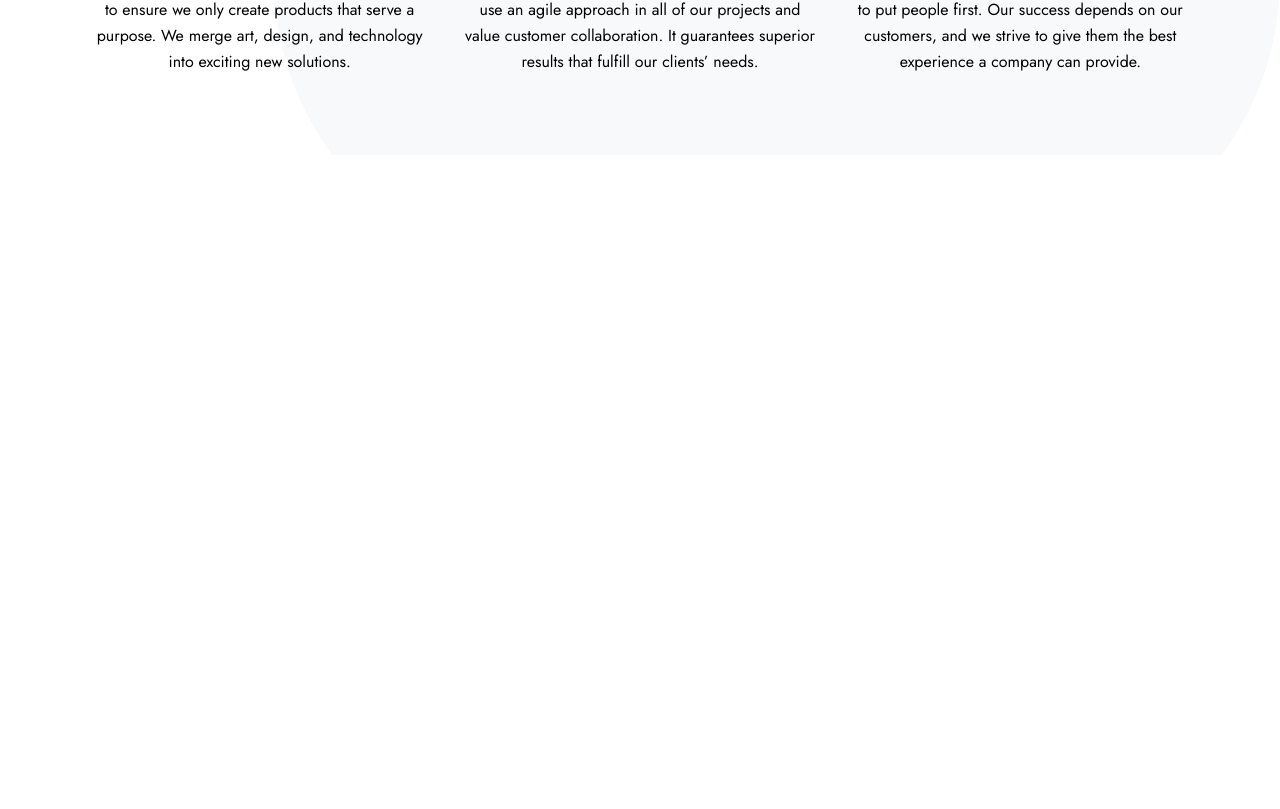
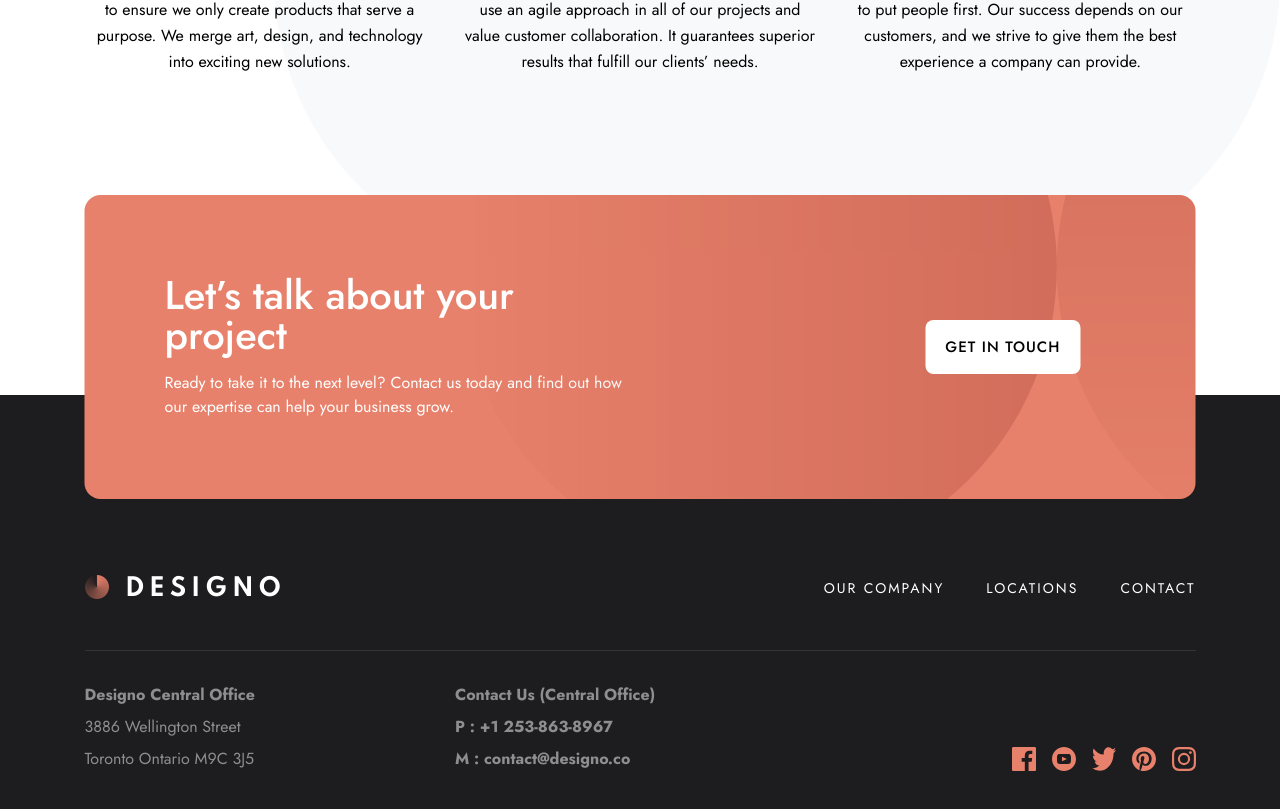
Before and after one commit to BenjaminBatres/Designo, a Next.js app: page / in a window 1280 px wide. Shown: the part 2036-2845 px from the top of the page. Before the commit the page ends 2191 px from the top, so only its background shows below. Built offline with nearby package versions, Linux system fonts and the light colour scheme.

Commit message:
feat: implemented footer section

```diff
--- /dev/null
+++ b/app/components/Footer.tsx
@@ -0,0 +1,98 @@
+import Link from "next/link";
+import CTASection from "./Sections/CTASection";
+import Image from "next/image";
+import Logo from "../assets/shared/desktop/logo-light.png";
+import FacebookIcon from "../assets/shared/desktop/icon-facebook.svg";
+import YoutubeIcon from "../assets/shared/desktop/icon-youtube.svg";
+import TwitterIcon from "../assets/shared/desktop/icon-twitter.svg";
+import PinterestIcon from "../assets/shared/desktop/icon-pinterest.svg";
+import InstagramIcon from "../assets/shared/desktop/icon-instagram.svg";
+export default function Footer() {
+  const links = [
+    {
+      path: "/about",
+      name: "Our company",
+    },
+    {
+      path: "/locations",
+      name: "Locations",
+    },
+    {
+      path: "/contact",
+      name: "Contact",
+    },
+  ];
+
+  const address = [
+    "Designo Central Office",
+    "3886 Wellington Street",
+    "Toronto Ontario M9C 3J5",
+  ];
+  const contacts = [
+    "Contact Us (Central Office)",
+    "P : +1 253-863-8967",
+    "M : contact@designo.co",
+  ];
+
+  const socials = [
+    FacebookIcon,
+    YoutubeIcon,
+    TwitterIcon,
+    PinterestIcon,
+    InstagramIcon,
+  ];
+  return (
+    <section className="pt-60 relative">
+      <CTASection />
+      <footer className="pt-50 sm:pt-45 pb-15 px-7.5 bg-Black">
+        <div className="max-w-277.75 mx-auto space-y-8">
+          <div className="flex flex-col items-center sm:flex-row justify-between sm:border-b border-white/10 sm:pb-12 gap-10 flex-wrap">
+            <Link href={"/"}>
+              <Image
+                src={Logo}
+                alt="logo"
+                loading="eager"
+                className="h-6.75 w-50 sm:w-full"
+              />
+            </Link>
+            <ul className="flex flex-col sm:flex-row items-center sm:items-start gap-6 sm:gap-10.5">
+              {links.map((link, id) => (
+                <li key={id}>
+                  <Link
+                    href={link.path}
+                    className="uppercase text-sm tracking-[2px] text-white"
+                  >
+                    {link.name}
+                  </Link>
+                </li>
+              ))}
+            </ul>
+          </div>
+          <div className="flex flex-col sm:flex-row justify-between items-center sm:items-end gap-10 flex-wrap">
+            <div className="flex flex-col sm:flex-row justify-between gap-12 sm:gap-20 lg:gap-50">
+              <div className="flex flex-col items-center sm:items-start gap-2">
+                {address.map((contact, id) => (
+                  <p key={id} className="text-white/50 nth-1:font-bold">
+                    {contact}
+                  </p>
+                ))}
+              </div>
+              <div className="flex flex-col items-center sm:items-start gap-2">
+                {contacts.map((contact, id) => (
+                  <p key={id} className="text-white/50 font-bold">
+                    {contact}
+                  </p>
+                ))}
+              </div>
+            </div>
+            <div className="flex gap-4">
+              {socials.map((social, id) => (
+                <Image key={id} src={social} alt="" />
+              ))}
+            </div>
+          </div>
+        </div>
+      </footer>
+    </section>
+  );
+}
--- /dev/null
+++ b/app/components/Sections/CTASection.tsx
@@ -0,0 +1,34 @@
+import Link from "next/link";
+import PatternCTA from "../../assets/shared/desktop/bg-pattern-call-to-action.svg";
+import Image from "next/image";
+
+export default function CTASection() {
+  return (
+    <div className="max-w-277.75 mx-auto absolute left-1/2 -top-5 lg:top-10 -translate-x-1/2 w-full px-7.5 xl:px-0">
+      <div className="py-20 px-7.5 lg:p-20 bg-Peach rounded-2xl flex flex-col lg:flex-row gap-y-10 justify-between items-center relative overflow-hidden">
+        <Image
+          src={PatternCTA}
+          alt=""
+          className="absolute scale-205 top-20 right-0 "
+        />
+        <div className="lg:w-1/2 space-y-4">
+          <h2 className="text-[40px]/10 text-white font-medium text-center lg:text-left">
+            Let’s talk about your project
+          </h2>
+          <p className="text-white text-center lg:text-left">
+            Ready to take it to the next level? Contact us today and find out
+            how our expertise can help your business grow.
+          </p>
+        </div>
+        <div className="lg:w-1/5 z-10">
+          <Link
+            href={"about"}
+            className="px-5 py-4 bg-white uppercase rounded-lg font-medium tracking-[1px] text-[15px]"
+          >
+            Get in touch
+          </Link>
+        </div>
+      </div>
+    </div>
+  );
+}
--- a/app/components/Sections/FeaturesSection.tsx
+++ b/app/components/Sections/FeaturesSection.tsx
@@ -25,7 +25,7 @@ export default function FeaturesSection() {
     },
   ];
   return (
-    <section className="pt-10 pb-20 lg:py-20 px-7.5 relative overflow-hidden">
+    <section className="pt-10 pb-20 lg:py-20 px-7.5 relative overflow-hidden lg:overflow-visible">
       <Image
         src={Leaf}
         alt=""
--- a/app/layout.tsx
+++ b/app/layout.tsx
@@ -2,6 +2,7 @@ import type { Metadata } from "next";
 import { Jost } from "next/font/google";
 import "./globals.css";
 import Navbar from "./components/Navbar";
+import Footer from "./components/Footer";
 
 const jost = Jost({
   variable: "--font-jost",
@@ -19,6 +20,7 @@ export default function RootLayout({ children }: LayoutProps<"/">) {
       <body>
         <Navbar />
         {children}
+        <Footer />
       </body>
     </html>
   );
```
